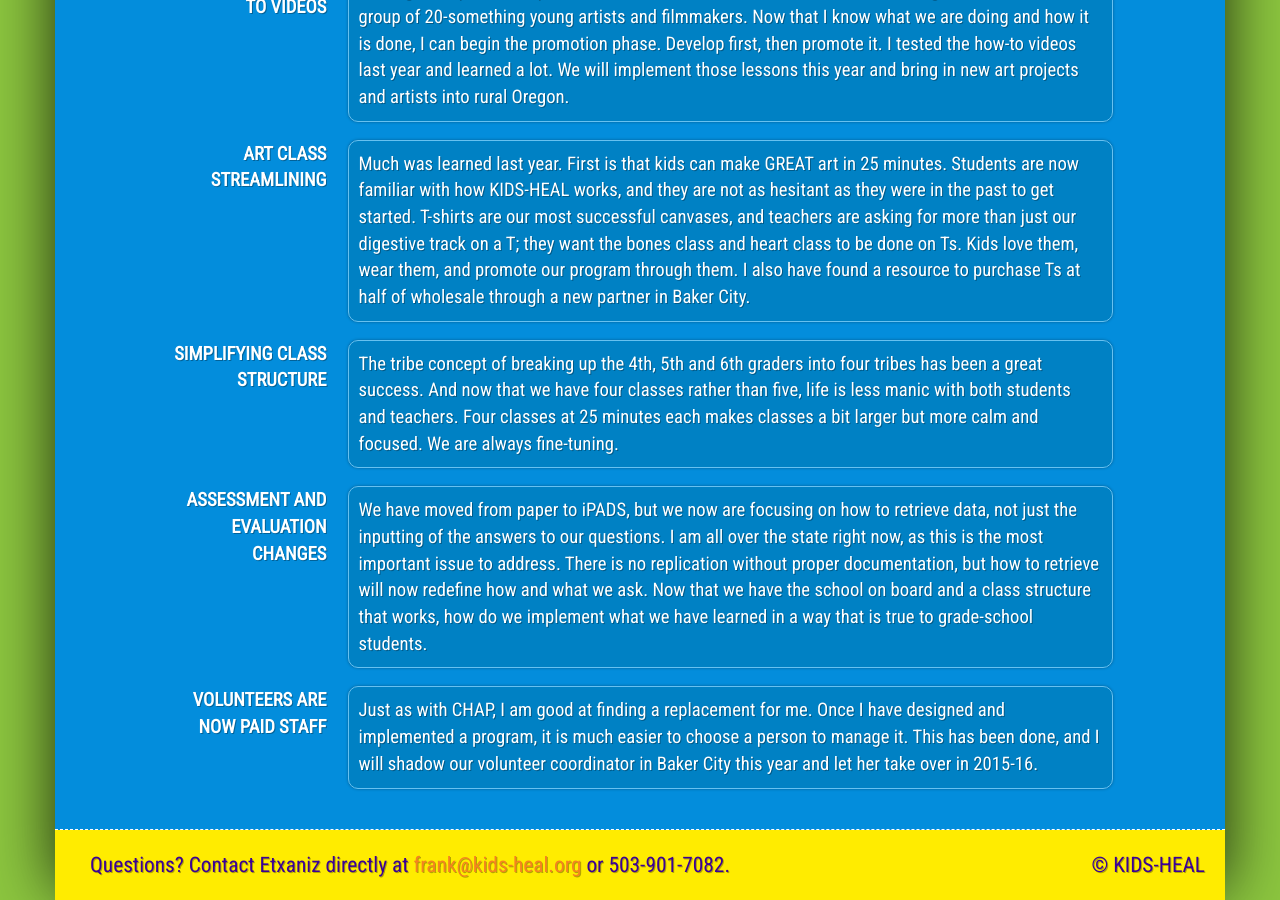
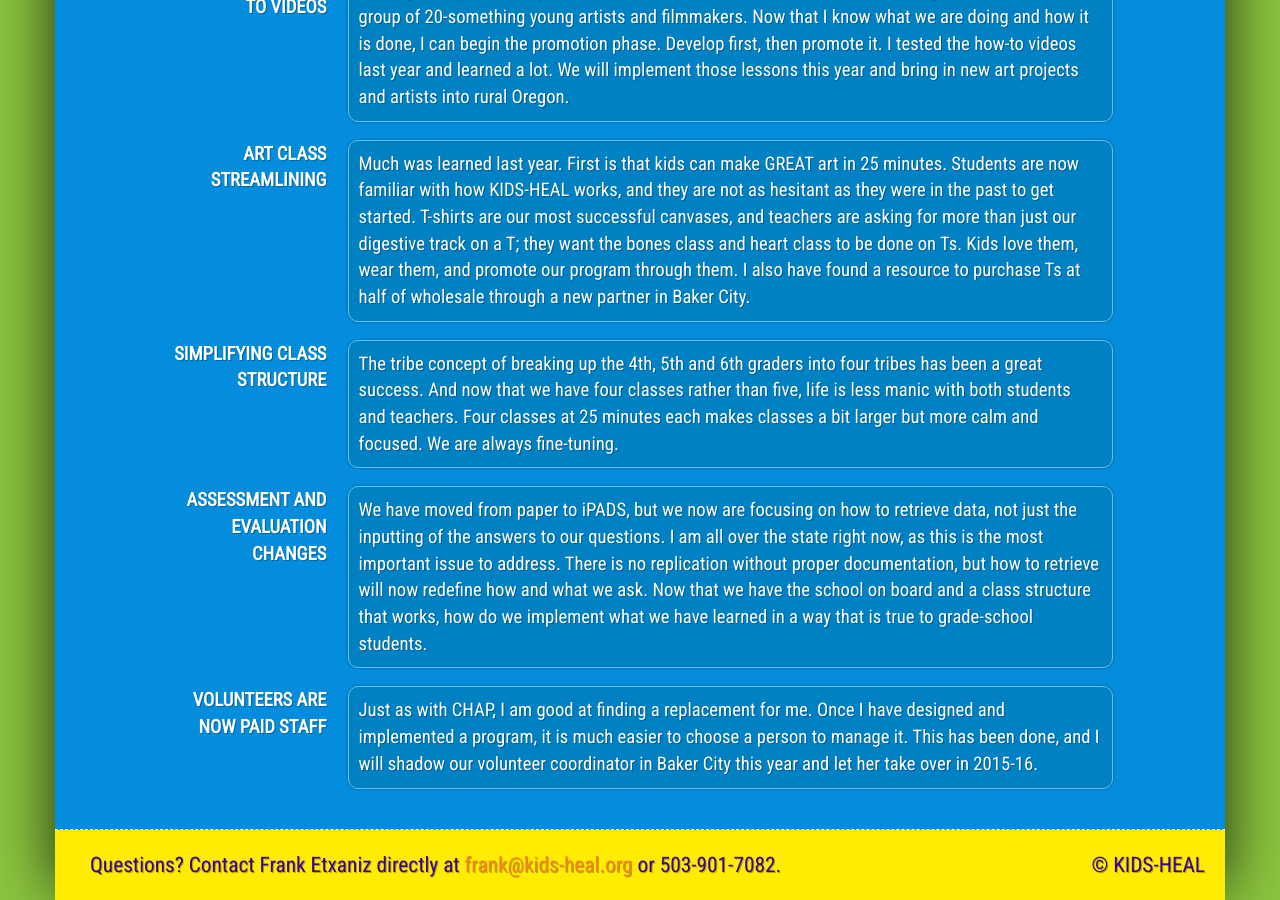
Before and after one commit to itsmerobb/KIDS-HEAL.github.io, a Jekyll site: the page built from index.html, in a window 1280 px wide and 900 px high, scrolled down 5788 px. Built offline with Jekyll 4.4.1, drawn with Linux system fonts in a browser that asks for light colours; some web fonts are replaced.

Commit message:
footer.html: fix typo causing Frank's first name not to appear.

```diff
--- a/_includes/footer.html
+++ b/_includes/footer.html
@@ -1,4 +1,4 @@
 <footer class="site-footer">
-  <p class="pull-left">Questions? Contact {{ site-data.frank.first-name }} {{ site.data.frank.last-name }} directly at <a href="mailto:{{ site.data.frank.email }}">{{ site.data.frank.email }}</a> or {{ site.data.frank.phone }}.
+  <p class="pull-left">Questions? Contact {{ site.data.frank.first-name }} {{ site.data.frank.last-name }} directly at <a href="mailto:{{ site.data.frank.email }}">{{ site.data.frank.email }}</a> or {{ site.data.frank.phone }}.
   <p class="pull-right">© {{ site.data.business.name }}</p>
 </footer>
```
